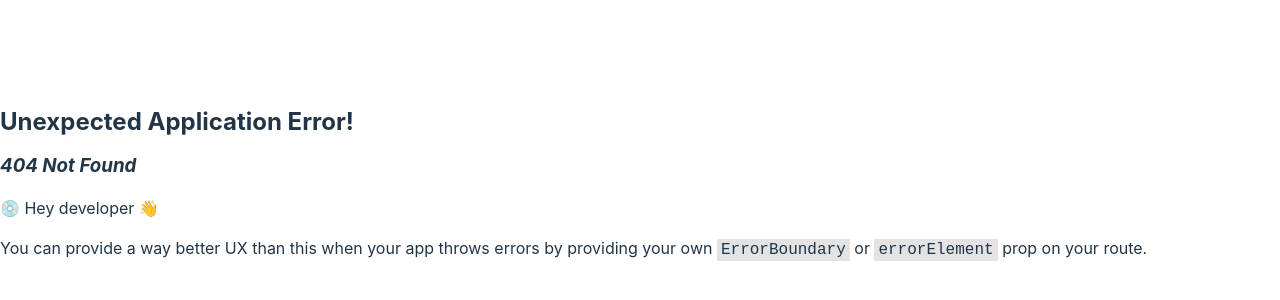
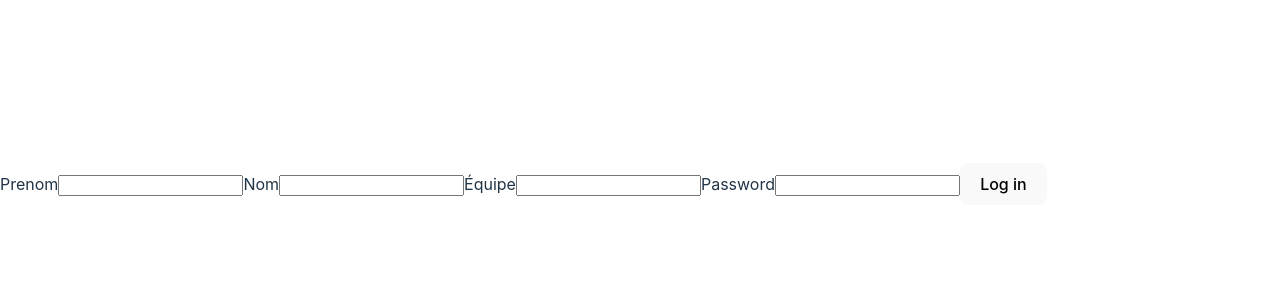
Before and after one commit to iadmm/2023_multiti_chrono, a React (Vite) app: page /login in a window 1280 px wide. Before the commit this address had no page. Shown: the part 216-516 px from the top of the page. Built offline with nearby package versions, Linux system fonts and the light colour scheme.

Commit message:
User and Login

```diff
--- /dev/null
+++ b/src/components/pages/login/Login.jsx
@@ -0,0 +1,41 @@
+import React from 'react';
+
+const Login = () => {
+    return (
+        <div>
+            <form>
+              <label>
+                Prenom
+                <input
+                  name="prenom"
+                  type="text"
+                />
+              </label>
+              <label>
+                Nom
+                <input
+                  name="nom"
+                  type="text"
+                />
+              </label>
+              <label>
+                Équipe
+                <input
+                  name="equipe"
+                  type="text"
+                />
+              </label>
+              <label>
+                Password
+                <input
+                  name="password"
+                  type="password"
+                />
+              </label>
+              <button type="submit">Log in</button>
+            </form>
+        </div>
+    );
+};
+
+export default Login;
--- /dev/null
+++ b/src/components/pages/user/User.jsx
@@ -0,0 +1,18 @@
+import React from 'react';
+
+const User = () => {
+    return (
+        <div>
+            <button>Log in</button>
+            <form>
+                <label>
+                    Collez l'URL de l'image, du GIF ou de la vidéo Youtube ici :
+                    <input type="text" name="URL" />
+                </label>
+                <button type="submit">Envoyer</button>
+            </form>
+        </div>
+    );
+};
+
+export default User;
```
Also changed, not shown: src/main.jsx (+7 -1 lines).
